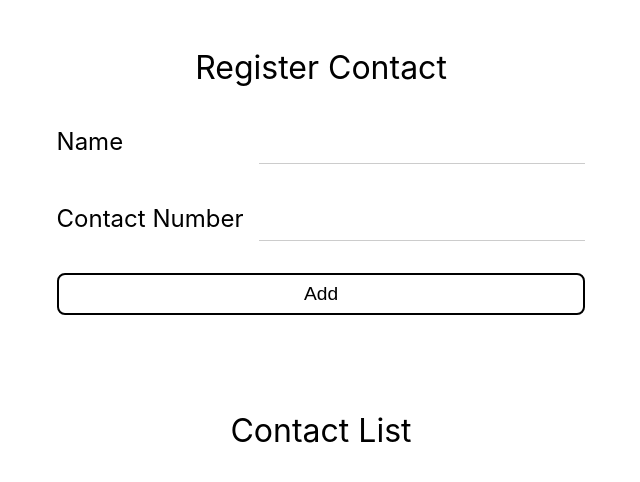
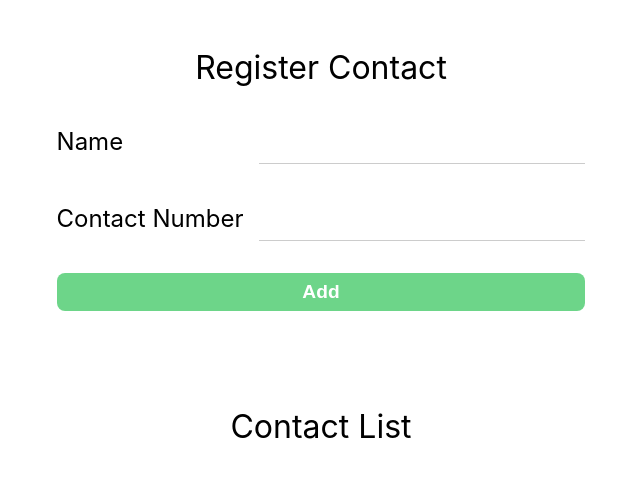
Before and after one commit to pauvictorio/learn-react, a React (Create React App) app in the folder 13_contact-list-local-storage/: page / in a window 1280 px wide. Shown: the top 482 px of the page, without its empty margins (319-959 px from the left). Built offline with nearby package versions, Linux system fonts and the light colour scheme.

Commit message:
Modify button styling

```diff
--- a/13_contact-list-local-storage/src/assets/css/ContactList.css
+++ b/13_contact-list-local-storage/src/assets/css/ContactList.css
@@ -36,3 +36,19 @@
 	font-size: 2rem;
 	font-weight: normal;
 }
+
+.ContactList__list__group button {
+	background-color: rgba(232, 32, 32, 0.8);
+	color: white;
+	font-size: 1rem;
+	border: 0;
+	border-radius: 0.5rem;
+	padding: 5px;
+	cursor: pointer;
+	transition: all 0.1s ease-in-out;
+}
+
+.ContactList__list__group button:hover {
+	background-color: rgba(203, 73, 73, 1);
+	transition: all 0.1s ease-in-out;
+}
--- a/13_contact-list-local-storage/src/assets/css/Register.css
+++ b/13_contact-list-local-storage/src/assets/css/Register.css
@@ -50,11 +50,12 @@
 }
 
 .Register__form__submit {
-	background-color: white;
-	color: black;
+	background-color: rgb(73, 203, 108, 0.8);
+	color: white;
 	font-size: 1.2rem;
+	font-weight: bold;
 	width: 100%;
-	border: 2px solid black;
+	border: 0;
 	border-radius: 0.5rem;
 	padding: 0.5rem;
 	cursor: pointer;
@@ -63,7 +64,6 @@
 }
 
 .Register__form__submit:hover {
-	background-color: black;
-	color: white;
+	background-color: rgb(61, 168, 90);
 	transition: all 0.1s ease-in-out;
 }
```
